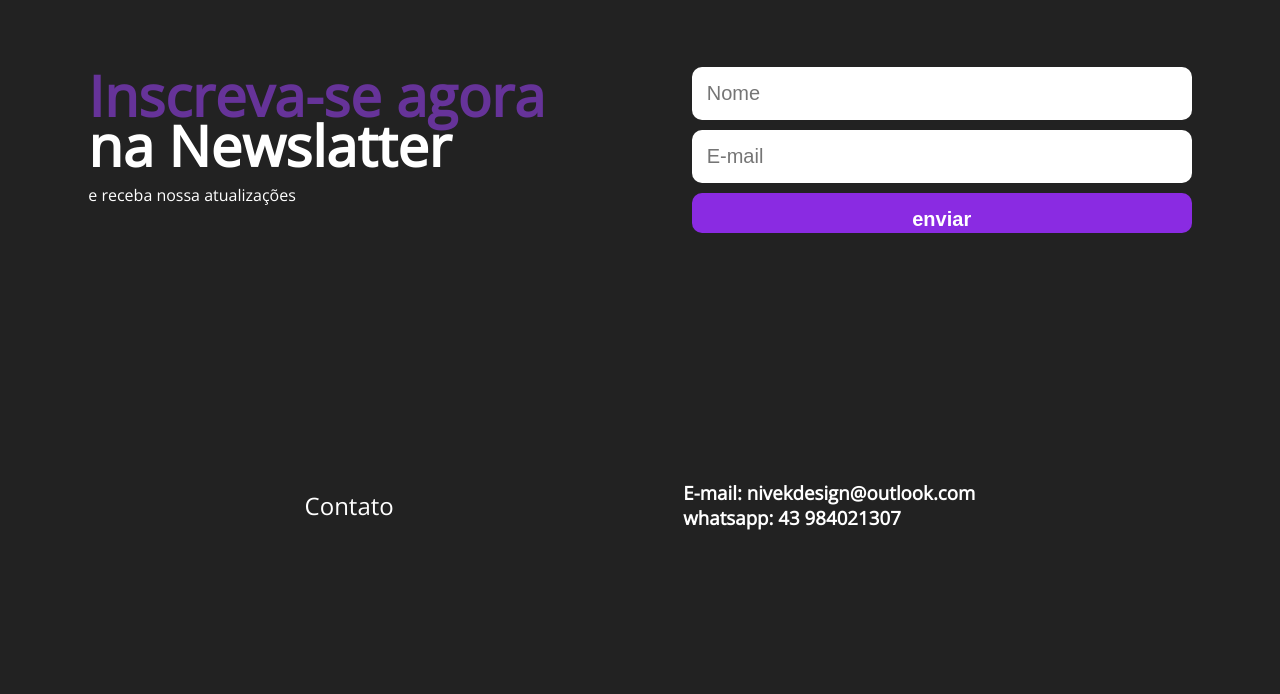
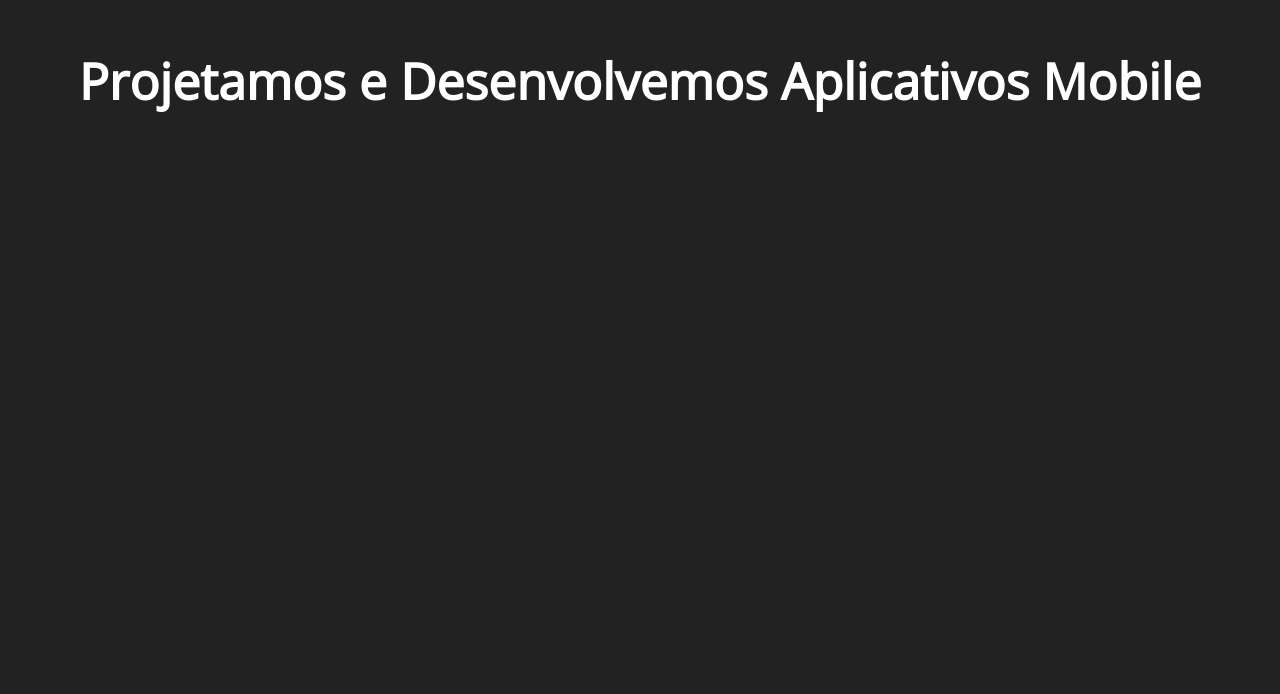
Before and after one commit to nivek-design/site-nivekdesign, a plain HTML site: page index.html in a window 1280 px wide. Shown: the part 966-1660 px from the top of the page. Before the commit the page ends 1566 px from the top, so only its background shows below. Drawn offline with nearby package versions, Linux system fonts and the light colour scheme.

Commit message:
pagina de serviços add

```diff
--- a/index.html
+++ b/index.html
@@ -49,10 +49,12 @@
 
 
 
-        <article>
+    </main>
 
-        </article>
-    </main>
+            <article>
+                <h2>Projetamos e Desenvolvemos Aplicativos Mobile</h2>
+            </article>
+
         <div>
             <aside class="newslatter">
                 <div>
--- a/media.css
+++ b/media.css
@@ -51,4 +51,9 @@
         height:15rem;
     }
 
+
+    article {
+        background-image: none;
+    }
+
 }
--- a/style.css
+++ b/style.css
@@ -83,6 +83,41 @@ a:hover {
     align-items: center;
     margin-top: 10rem;
 
+}
+.imagem-app {
+    width: 100%;
+    height: 68rem;
+    display: flex;
+
+}
+article {
+   /* background-image: url("imagens/aplicativos_celular.jpeg");
+    background-repeat: no-repeat;
+    background-position: bottom;
+    background-size: cover ;*/
+    width: 100%;
+    height: 88vh;
 
 
 }
+
+article h2 {
+    display: flex;
+    font-size: 50px;
+    justify-content: space-around;
+    font-family: 'Open Sans', sans-serif;
+    width: 100%;
+    line-height: 3rem;
+    padding: 2rem;
+
+
+}
+
+input {
+    text-align: center;
+    display: flex;
+    justify-content: space-evenly;
+    align-items: center;
+    flex-wrap: wrap;
+    flex-direction: column;
+}
```
Also changed, not shown: 1 other file.
